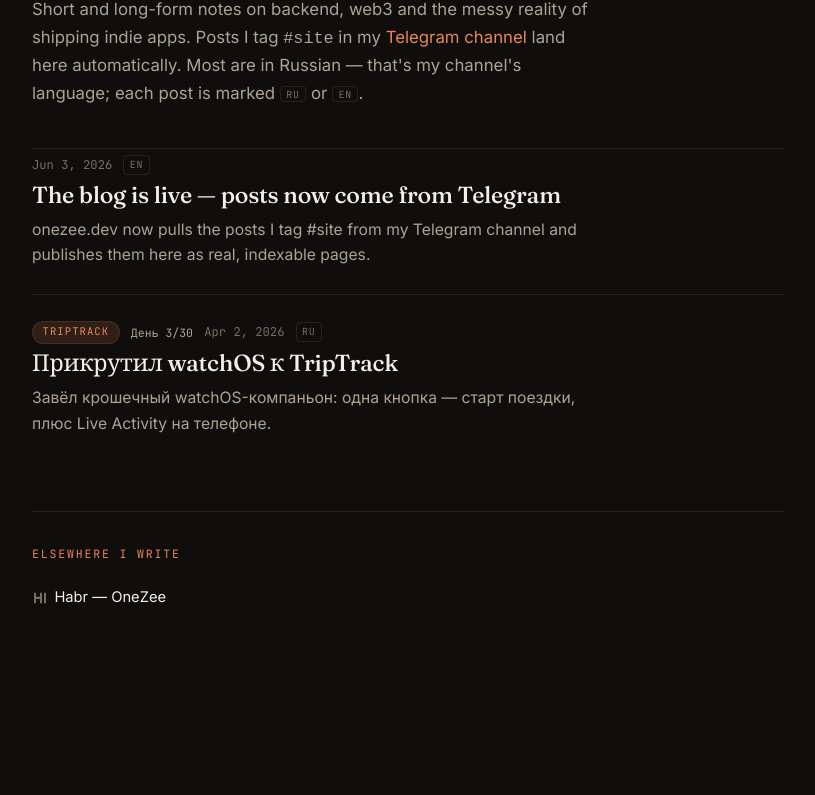
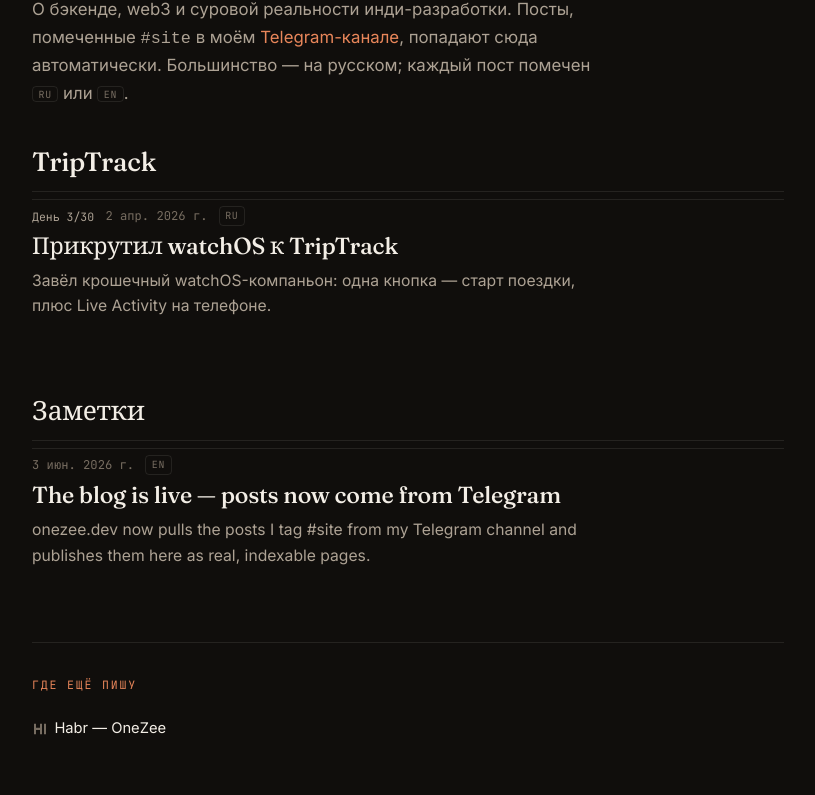
Before and after one commit to OneZee23/onezee-landing, an Astro site: page /blog in a window 1280 px wide. Shown: the part 229-1024 px from the top of the page, without its empty margins (232-1047 px from the left). Before the commit the page ends 911 px from the top, so only its background shows below. Built offline with nearby package versions, Linux system fonts and the light colour scheme; Astro itself is replaced by a stand-in of ours.

Commit message:
Russian blog chrome and chapters

```diff
--- a/src/pages/blog/index.astro
+++ b/src/pages/blog/index.astro
@@ -6,36 +6,64 @@ import { externalWriting, mentions } from '../../data';
 import { TELEGRAM_CHANNEL_URL } from '../../consts';
 import '../../styles/blog.css';
 
-const posts = (await getCollection('posts', ({ data }) => !data.draft)).sort(
+const all = (await getCollection('posts', ({ data }) => !data.draft)).sort(
   (a, b) => b.data.date.valueOf() - a.data.date.valueOf(),
 );
 
-const fmt = (d: Date) =>
-  d.toLocaleDateString('en-US', { year: 'numeric', month: 'short', day: 'numeric' });
+// "Chapters": each series (a project sprint) groups its days together; posts
+// without a series fall into a final "Заметки" chapter.
+type Post = (typeof all)[number];
+const bySeries = new Map<string, Post[]>();
+for (const p of all) {
+  const key = p.data.series ?? '__notes__';
+  (bySeries.get(key) ?? bySeries.set(key, []).get(key)!).push(p);
+}
+
+interface Group {
+  title: string;
+  posts: Post[];
+  latest: number;
+}
+const groups: Group[] = [];
+for (const [key, posts] of bySeries) {
+  if (key === '__notes__') continue;
+  // Within a series read forward: day 1 → N (then by date).
+  const ordered = [...posts].sort(
+    (a, b) => (a.data.day ?? 0) - (b.data.day ?? 0) || a.data.date.valueOf() - b.data.date.valueOf(),
+  );
+  groups.push({ title: key, posts: ordered, latest: Math.max(...posts.map((p) => p.data.date.valueOf())) });
+}
+groups.sort((a, b) => b.latest - a.latest); // newest series first
+const notes = bySeries.get('__notes__');
+if (notes?.length) groups.push({ title: 'Заметки', posts: notes, latest: 0 });
+
+const fmt = (d: Date) => d.toLocaleDateString('ru-RU', { year: 'numeric', month: 'short', day: 'numeric' });
 ---
 
 <BaseLayout
-  title="Blog — Nikita Shevelev"
-  description="Notes on backend, web3 and shipping indie apps — posted from my Telegram channel."
+  lang="ru"
+  title="Блог — Никита Шевелев"
+  description="Заметки о бэкенде, web3 и инди-разработке — из моего Telegram-канала."
 >
   <div class="blogwrap">
     <a class="bloghead__back" href="/">← onezee.dev</a>
-    <p class="eyebrow">Writing</p>
-    <h1 class="blogtitle">Notes from the channel</h1>
+    <p class="eyebrow">Дневник</p>
+    <h1 class="blogtitle">Заметки из канала</h1>
     <p class="prose">
-      Short and long-form notes on backend, web3 and the messy reality of shipping indie apps.
-      Posts I tag <code>#site</code> in my <a href={TELEGRAM_CHANNEL_URL} target="_blank" rel="noreferrer noopener">Telegram channel</a> land here automatically.
-      Most are in Russian — that's my channel's language; each post is marked
-      <span class="lang-tag">RU</span> or <span class="lang-tag">EN</span>.
+      О бэкенде, web3 и суровой реальности инди-разработки. Посты, помеченные
+      <code>#site</code> в моём <a href={TELEGRAM_CHANNEL_URL} target="_blank" rel="noreferrer noopener">Telegram-канале</a>, попадают сюда автоматически.
+      Большинство — на русском; каждый пост помечен <span class="lang-tag">RU</span> или <span class="lang-tag">EN</span>.
     </p>
 
-    {posts.length === 0 && (
-      <p class="prose" style="margin-top:2rem;color:var(--faint)">No posts yet — the first one is coming soon.</p>
+    {all.length === 0 && (
+      <p class="prose" style="margin-top:2rem;color:var(--faint)">Пока пусто — первый пост скоро будет.</p>
     )}
 
-    {posts.length > 0 && (
+    {groups.map((g) => (
+      <section class="blog-season">
+        <h2 class="blog-season__title">{g.title}</h2>
         <ul class="postlist" role="list">
-        {posts.map((p) => (
+          {g.posts.map((p) => (
             <li class="postcard">
               <a class="postcard__link" href={`/blog/${p.id}`}>
                 {p.data.cover && (
@@ -43,25 +71,25 @@ const fmt = (d: Date) =>
                 )}
                 <div class="postcard__body">
                   <div class="postcard__meta">
-                  {p.data.series && <span class="series-badge">{p.data.series}</span>}
                     {p.data.day != null && p.data.total != null && (
                       <span class="postcard__day">День {p.data.day}/{p.data.total}</span>
                     )}
                     <time class="postcard__date" datetime={p.data.date.toISOString()}>{fmt(p.data.date)}</time>
                     <span class="lang-tag">{p.data.lang}</span>
                   </div>
-                <h2 class="postcard__title">{p.data.title}</h2>
+                  <h3 class="postcard__title">{p.data.title}</h3>
                   {p.data.excerpt && <p class="postcard__excerpt">{p.data.excerpt}</p>}
                 </div>
               </a>
             </li>
           ))}
         </ul>
-    )}
+      </section>
+    ))}
 
     {externalWriting.length > 0 && (
       <section class="blogsection">
-        <p class="eyebrow">Elsewhere I write</p>
+        <p class="eyebrow">Где ещё пишу</p>
         <div class="linkrow">
           {externalWriting.map((w) => (
             <a class="ilink" href={w.url} target="_blank" rel="noreferrer noopener">
@@ -75,15 +103,13 @@ const fmt = (d: Date) =>
 
     {mentions.length > 0 && (
       <section class="blogsection">
-        <p class="eyebrow">Interviews &amp; mentions</p>
+        <p class="eyebrow">Интервью и упоминания</p>
         <ul class="mentionlist" role="list">
           {mentions.map((m) => (
             <li>
               <span class="mentionlist__outlet">{m.outlet}</span>
               <br />
-              <a class="ilink" href={m.url} target="_blank" rel="noreferrer noopener">
-                <span>{m.label}</span>
-              </a>
+              <a class="ilink" href={m.url} target="_blank" rel="noreferrer noopener"><span>{m.label}</span></a>
             </li>
           ))}
         </ul>
--- a/src/styles/blog.css
+++ b/src/styles/blog.css
@@ -27,6 +27,27 @@
   font-size: clamp(2rem, 5vw, 3rem);
   line-height: 1.1;
   letter-spacing: -0.015em;
+}
+
+/* ---------- Season / project chapter ---------- */
+.blog-season {
+  margin-top: 2.75rem;
+}
+.blog-season:first-of-type {
+  margin-top: 2rem;
+}
+.blog-season__title {
+  margin: 0 0 0.4rem;
+  padding-bottom: 0.5rem;
+  border-bottom: 1px solid var(--line);
+  font-family: var(--serif);
+  font-weight: 500;
+  font-size: 1.65rem;
+  letter-spacing: -0.01em;
+  color: var(--text);
+}
+.blog-season .postlist {
+  margin-top: 0.4rem;
 }
 
 /* ---------- Post list ---------- */
@@ -378,9 +399,8 @@
 .post__nav-dir {
   display: block;
   font-family: var(--mono);
-  font-size: 0.7rem;
-  letter-spacing: 0.08em;
-  text-transform: uppercase;
+  font-size: 0.72rem;
+  letter-spacing: 0.04em;
   color: var(--faint);
   margin-bottom: 0.2rem;
 }
```
Lines whose indentation alone changed are shown as unchanged.
